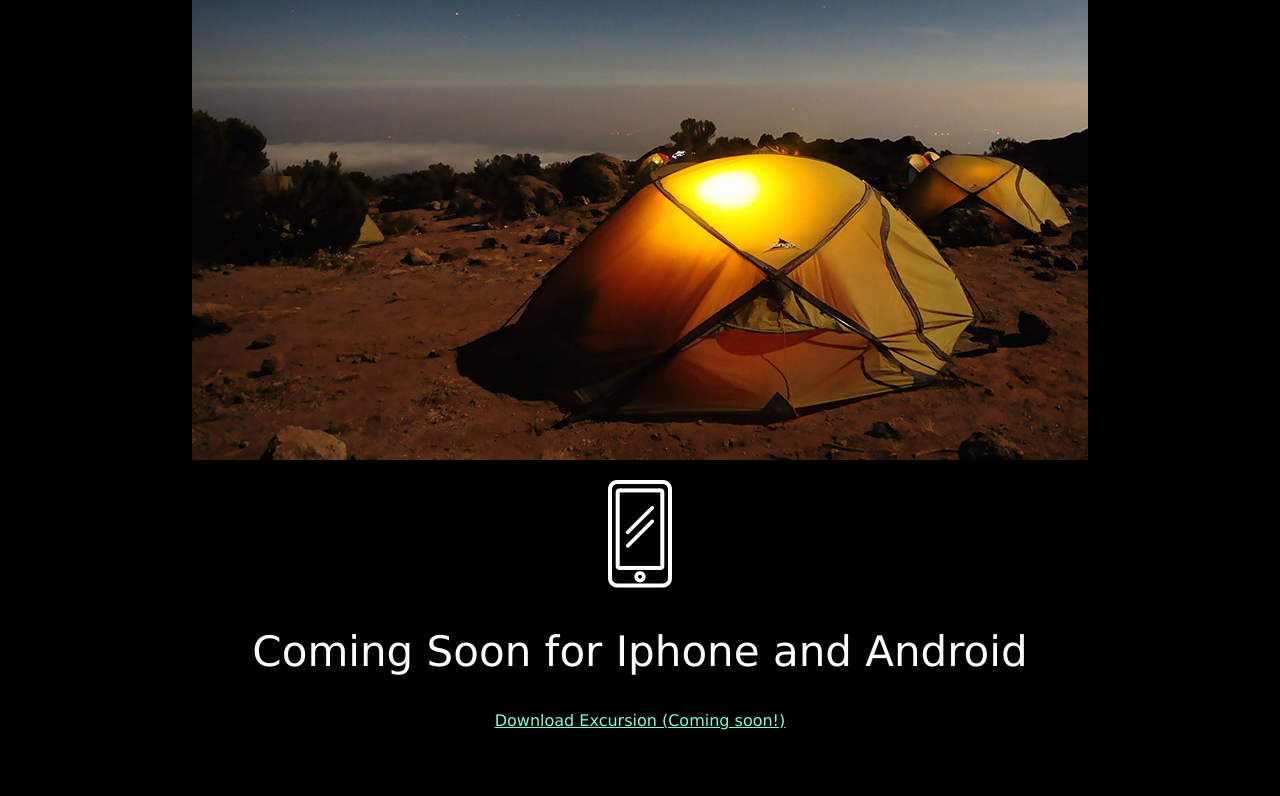
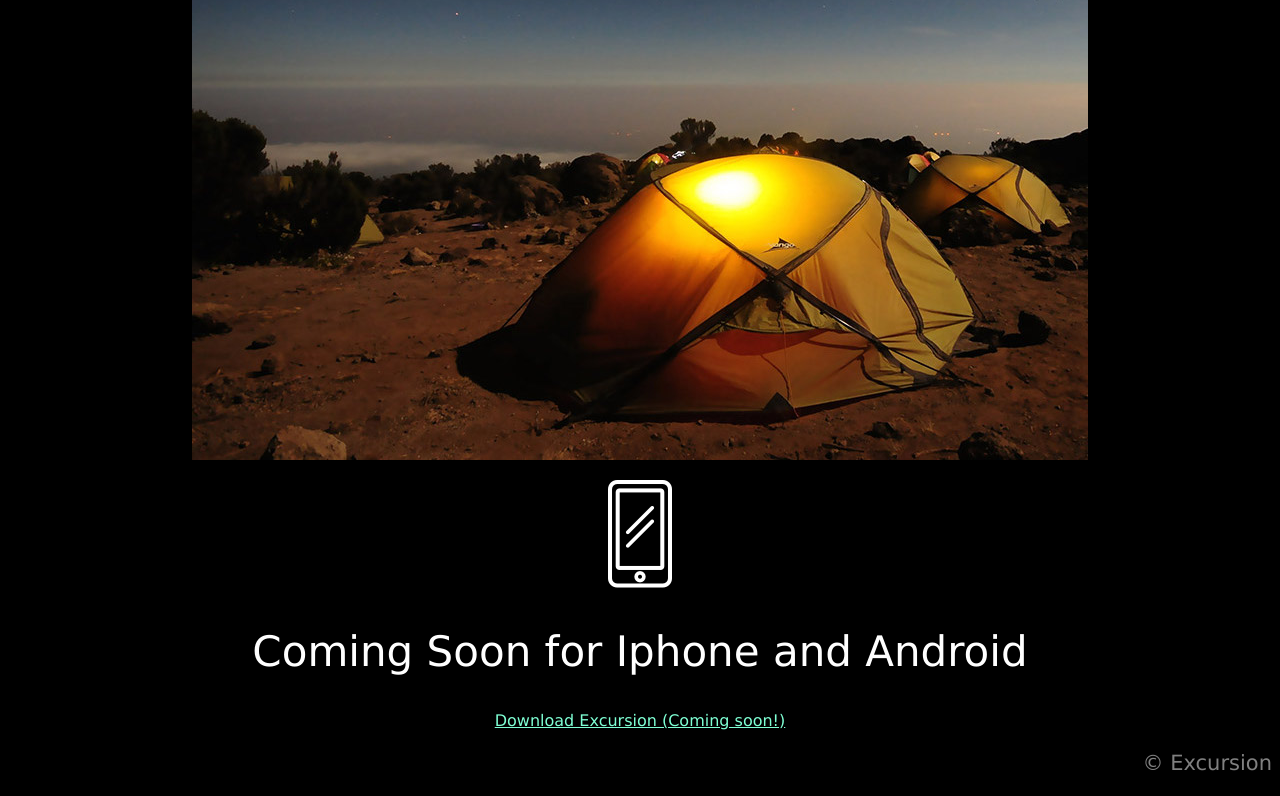
Before and after one commit to xMrPengu/excursion, a plain HTML site: page index.html in a window 1280 px wide. Shown: the part 608-1404 px from the top of the page. Before the commit the page ends 1359 px from the top, so only its background shows below. Drawn offline with Linux system fonts and the light colour scheme.

Commit message:
added footer and style for it

```diff
--- a/index.html
+++ b/index.html
@@ -33,5 +33,8 @@
         <h2>Coming Soon for Iphone and Android</h2>
         <h4><a href="#">Download Excursion (Coming soon!)</a></h4>
     </div>
+    <footer>
+        <h3>© Excursion</h3>
+    </footer>
 </body>
 </html>
--- a/resources/css/style.css
+++ b/resources/css/style.css
@@ -47,3 +47,9 @@ h4 a {
 .bottom-phone {
     text-align: center;
 }
+
+/* Footer */
+
+footer {
+    text-align: right;
+}
```
